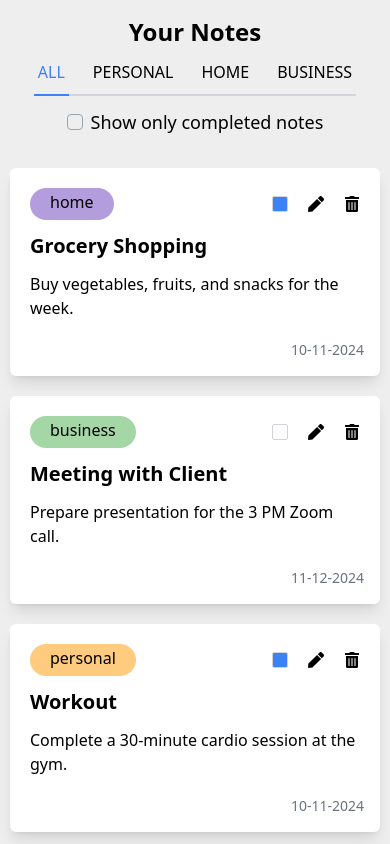
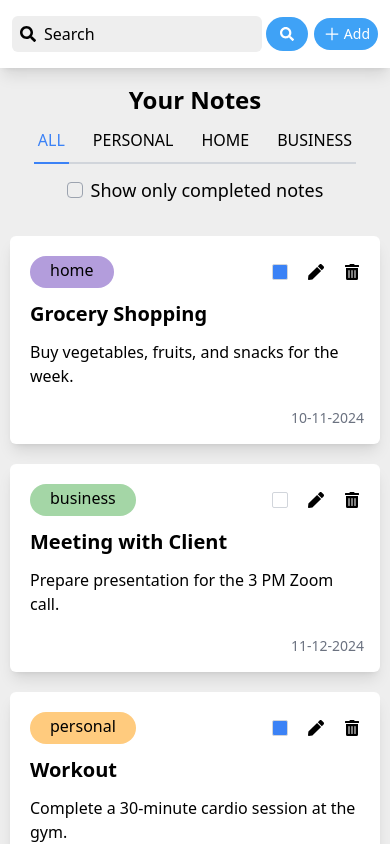
Before and after one commit to ar7ab/Note-App, a React (Vite) app: page / in a window 390 px wide. Shown: the top 844 px of the page. Built offline with nearby package versions, Linux system fonts and the light colour scheme.

Commit message:
finish layout & responsive

```diff
--- a/src/components/Header/Header.jsx
+++ b/src/components/Header/Header.jsx
@@ -1,11 +1,11 @@
 import { NavLink } from "react-router-dom";
-import Logo from "./Logo";
+import Logo from "./Logo"; // Ensure you have a Logo component
 import SearchBox from "./SearchBox";
 import { IoAddSharp } from "react-icons/io5";
 
 const Header = () => {
   return (
-    <div className="px-3 overflow-hidden sm:px-24 bg-[#ffffff] w-full hidden shadow-lg sm:py-4 py-4  items-center gap-1.5 sm:gap-5">
+    <div className="px-3 flex sm:px-24 bg-[#ffffff] w-full shadow-lg sm:py-4 py-4 items-center gap-1.5 sm:gap-5 flex-wrap">
       {/* Logo */}
       <Logo />
       {/* Search Box */}
@@ -14,8 +14,8 @@ const Header = () => {
       <div className="add-btn">
         <NavLink
           to={"/addnote"}
-          className="flex justify-between items-center gap-0.5 sm:gap-1 bg-[#3FA2F6]
-          text-white outline-none border-none  py-1.5 sm:py-2 px-2 sm:px-4 rounded-full
+          className="flex justify-between items-center w-fit gap-0.5 sm:gap-1 bg-[#3FA2F6]
+          text-white outline-none border-none py-1.5 sm:py-2 px-2 sm:px-4 rounded-full
           hover:bg-[#0D92F4] transition-all duration-300 ease-linear"
         >
           <IoAddSharp className="text-xl" />
--- a/src/components/Header/SearchBox.jsx
+++ b/src/components/Header/SearchBox.jsx
@@ -2,13 +2,13 @@ import { FaSearch } from "react-icons/fa";
 
 const SearchBox = () => {
   return (
-    <div className="relative sm:flex-1 flex justify-between gap-1 sm:gap-5 items-center">
+    <div className="relative flex-1 flex justify-between gap-1 sm:gap-5 items-center">
       <input
         type="text"
         placeholder="Search"
-        className="bg-[#eee] text-black placeholder-black pl-8 sm:pl-12 py-1.5 sm:py-2.5 pr-6 rounded-md focus:outline-none sm:flex-1"
+        className="bg-[#eee] text-black w-full placeholder-black pl-8 sm:pl-12 py-1.5 sm:py-2.5 rounded-md focus:outline-none"
       />
-      <div className="absolute left-2 sm:left-5 top-1/2 transform -translate-y-1/2 text-black ">
+      <div className="absolute left-2 sm:left-5 top-1/2 transform -translate-y-1/2 text-black">
         <FaSearch />
       </div>
       <button className="bg-[#3FA2F6] text-white outline-none border-none py-2.5 sm:py-3.5 px-3.5 sm:px-6 rounded-full hover:bg-[#0D92F4] transition-all duration-300 ease-linear">
```
